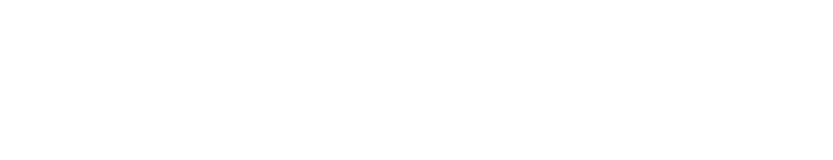
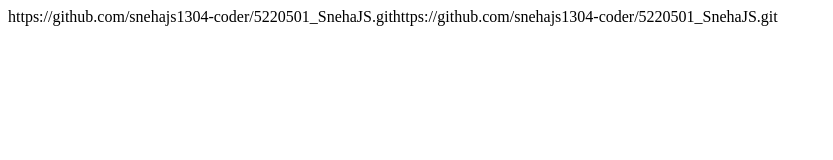
Before and after one commit to snehajs1304-coder/5220501_SnehaJS, a plain HTML site: page index.html in a window 1280 px wide. Shown: the whole page, without its empty margins (0-833 px from the left). Drawn offline with Linux system fonts and the light colour scheme.

Commit message:
updated html

```diff
--- a/index.html
+++ b/index.html
@@ -1,5 +1,5 @@
 <body>
   <HEAD>
-
+https://github.com/snehajs1304-coder/5220501_SnehaJS.githttps://github.com/snehajs1304-coder/5220501_SnehaJS.git
   </HEAD>
 </body>
```
